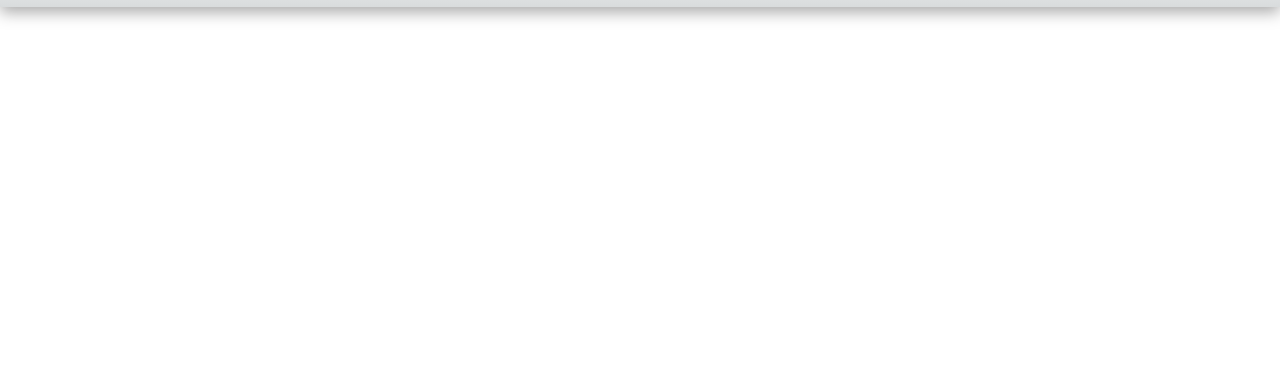
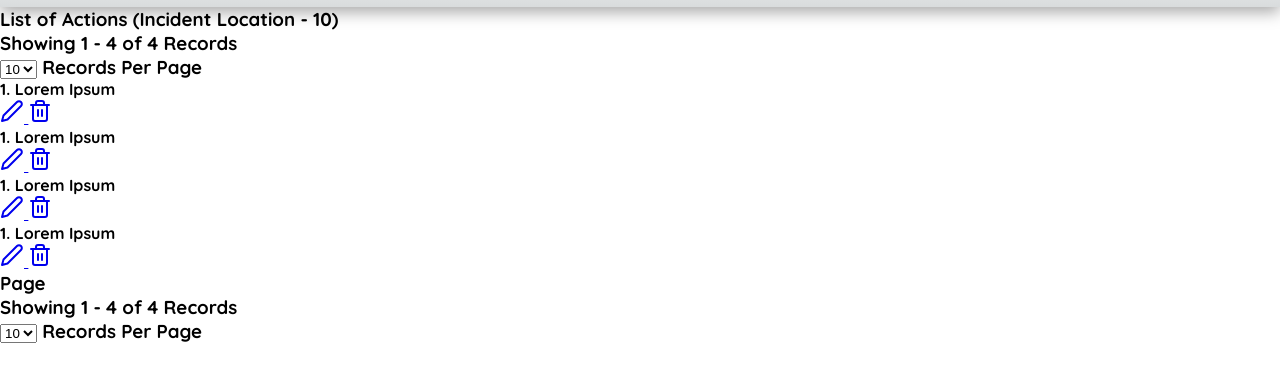
Before and after one commit to saisashreek2692/nagarro-test-file, a website: page index.html in a window 1280 px wide. Shown: the part 73-454 px from the top of the page. Drawn offline with nearby package versions, Linux system fonts and the light colour scheme.

Commit message:
Cards Section Created

```diff
--- a/index.html
+++ b/index.html
@@ -14,10 +14,108 @@
         </div>
         <h1 class="head__items head__text">
             Incident Open Action Tracker <br />
-            ICS 233-CG
+            <span class="head__items head__text--Span">ICS 233-CG</span>
         </h1>
     </header>
     <!--Header Section Stop-->
+
+    <!--List Section Start-->
+    <section class="action">
+        <div class="action__Rows">
+            <h3 class="action__Head--Title-1">
+                List of Actions
+                <span class="action__Head--Title-Subtitle">(Incident Location - 10)</span>
+            </h3>
+            <h3 class="action__Head--Title-2">
+                <p class="action__Head--Title-Records">
+                    Showing 1 - 4 of 4 Records
+                </p>
+            </h3>
+            <h3 class="action__Head--Title-2">
+                <select name="choice">
+                    <option value="first" selected>10</option>
+                    <option value="second">20</option>
+                    <option value="third">30</option>
+                </select>
+                Records Per Page
+            </h3>
+        </div>
+
+        <div class="action__Cards">
+            <div class="action__Cards--Box">
+                <div class="action__Cards--Title">
+                    <h4 class="action__Cards--Title-1">1. Lorem Ipsum</h4>
+                    <div class="action__Cards--Icons">
+                        <a href="#" class="action__Cards--Icons-Edit">
+                            <i data-feather="edit-2"></i>
+                        </a>
+                        <a href="#" class="action__Cards--Icons-Trash">
+                            <i data-feather="trash-2"></i>
+                        </a>
+                    </div>
+                </div>
+            </div>
+            <div class="action__Cards--Box">
+                <div class="action__Cards--Title">
+                    <h4 class="action__Cards--Title-1">1. Lorem Ipsum</h4>
+                    <div class="action__Cards--Icons">
+                        <a href="#" class="action__Cards--Icons-Edit">
+                            <i data-feather="edit-2"></i>
+                        </a>
+                        <a href="#" class="action__Cards--Icons-Trash">
+                            <i data-feather="trash-2"></i>
+                        </a>
+                    </div>
+                </div>
+            </div>
+            <div class="action__Cards--Box">
+                <div class="action__Cards--Title">
+                    <h4 class="action__Cards--Title-1">1. Lorem Ipsum</h4>
+                    <div class="action__Cards--Icons">
+                        <a href="#" class="action__Cards--Icons-Edit">
+                            <i data-feather="edit-2"></i>
+                        </a>
+                        <a href="#" class="action__Cards--Icons-Trash">
+                            <i data-feather="trash-2"></i>
+                        </a>
+                    </div>
+                </div>
+            </div>
+            <div class="action__Cards--Box">
+                <div class="action__Cards--Title">
+                    <h4 class="action__Cards--Title-1">1. Lorem Ipsum</h4>
+                    <div class="action__Cards--Icons">
+                        <a href="#" class="action__Cards--Icons-Edit">
+                            <i data-feather="edit-2"></i>
+                        </a>
+                        <a href="#" class="action__Cards--Icons-Trash">
+                            <i data-feather="trash-2"></i>
+                        </a>
+                    </div>
+                </div>
+            </div>
+        </div>
+
+        <div class="action__Rows">
+            <h3 class="action__Head--Footer">
+                Page
+            </h3>
+            <h3 class="action__Head--Footer">
+                <p class="action__Head--Title-Records">
+                    Showing 1 - 4 of 4 Records
+                </p>
+            </h3>
+            <h3 class="action__Head--Footer-2">
+                <select name="choice">
+                    <option value="first" selected>10</option>
+                    <option value="second">20</option>
+                    <option value="third">30</option>
+                </select>
+                Records Per Page
+            </h3>
+        </div>
+    </section>
+    <!--List Section Stop-->
 
     <script src="assets/js/jquery-3.5.1.js"></script>
     <!-- choose one -->
```
